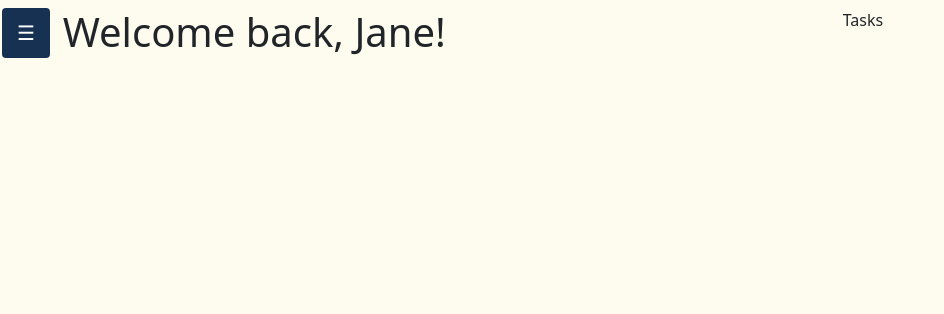
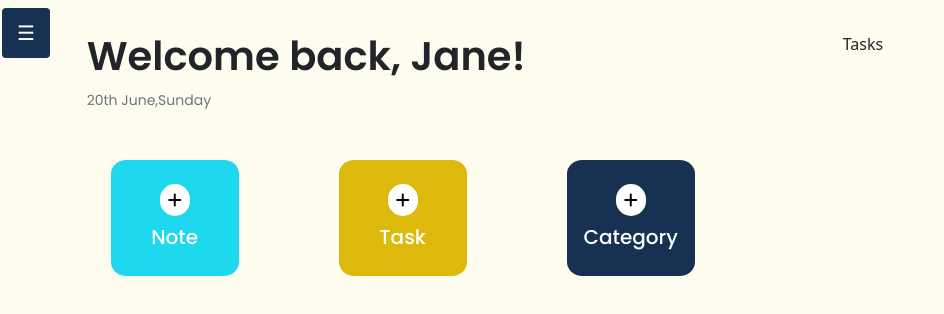
Before and after one commit to Ngina-G/BAND-FRONT-END, an Angular app in the folder bandschoolapp/: page /home in a window 1280 px wide. Shown: the top 314 px of the page, without its empty margins (0-944 px from the left). Built offline with nearby package versions, Linux system fonts and the light colour scheme; a web font is replaced by a local one.

Commit message:
feat(home): adds the three buttons

```diff
--- a/bandschoolapp/src/app/app.component.html
+++ b/bandschoolapp/src/app/app.component.html
@@ -7,7 +7,7 @@
             </div>
         <!-- </div> -->
 
-        <div class="row w-75 pt-2">
+        <div class="row w-75 pt-2 mt-4">
                 <div class="col-6 col-md-10" id="home-comp">
                     <!-- <button type="button" id="sidebarCollapse" class="btn clickBtn" (click)="show=!show">&#9776;</button>     -->
                     <app-home></app-home>
--- a/bandschoolapp/src/app/modules/home/home/home.component.css
+++ b/bandschoolapp/src/app/modules/home/home/home.component.css
@@ -0,0 +1,40 @@
+body{
+    font-family: 'Poppins', sans-serif;
+}
+/* BUTTONS */
+button{
+    padding: 1.5rem .8rem 1.5rem .8rem;
+    border-radius: 12%;
+    width: 10vw;
+    border: none;
+}
+#color-note{
+    background: #1DD8EE;
+}
+#color-note:hover{
+    background: #1BE7FF;
+}
+#color-task{
+    background: #DCB90A;
+}
+#color-task:hover{
+    background: #EAC50B;
+}
+#color-category{
+    background: #173152;
+}
+#color-category:hover{
+    background: #274871;
+}
+.add-text{
+    font-weight: 500;
+    font-size: 20px;
+    padding-top: .3em;
+}
+.add-backg{
+    display: flex;
+    flex-direction: column;
+}
+.btn-primary{
+    justify-content: center;
+}
--- a/bandschoolapp/src/app/modules/home/home/home.component.html
+++ b/bandschoolapp/src/app/modules/home/home/home.component.html
@@ -1 +1,35 @@
-<h1>Welcome back, Jane!</h1>
+<body>
+    <div id="home-container" class="container">
+        <h1 style="font-weight: 600;">Welcome back, Jane!</h1>
+        <small class="text-secondary">20th June,Sunday</small>
+
+    <div class="container mt-5">
+        <div class="row">
+            <div class="col-sm add-backg">
+                <a href="">
+                    <button class="btn btn-primary" id="color-note">
+                        <i style="background: white; color:black; padding: .5em; border-radius:50px" class="fa-solid fa-plus"></i>
+                        <div class="add-text">Note</div>
+                    </button>
+                </a>
+            </div>
+            <div class="col-sm add-backg">
+                <a href="">
+                    <button class="btn btn-primary text-center" id="color-task">
+                        <i style="background: white; color:black; padding: .5em; border-radius:50px" class="fa-solid fa-plus"></i>
+                        <div class="add-text text-center">Task</div>
+                    </button>
+                </a>
+            </div>
+            <div class="col-sm add-backg">
+                <a href="">
+                    <button class="btn btn-primary" id="color-category">
+                        <i style="background: white; color:black; padding: .5em; border-radius:50px" class="fa-solid fa-plus"></i>
+                        <div class="add-text">Category</div>
+                    </button>
+                </a>
+            </div>
+        </div>
+      </div>
+    </div>
+</body>
```
